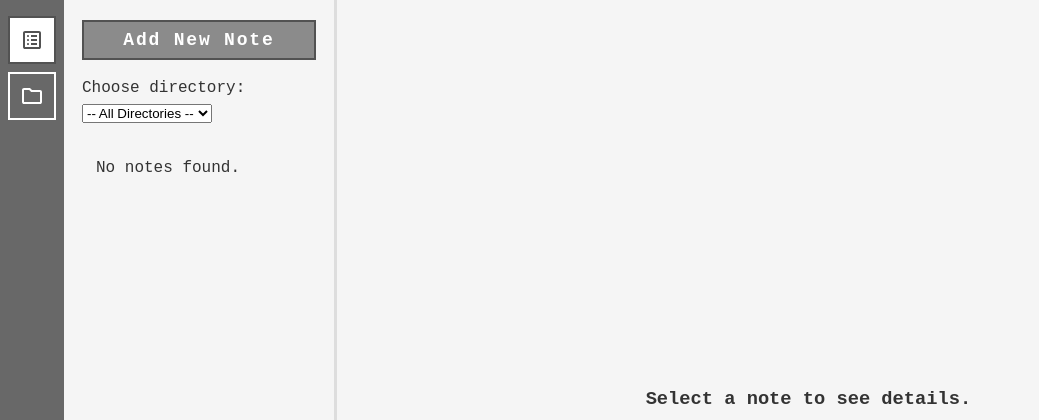
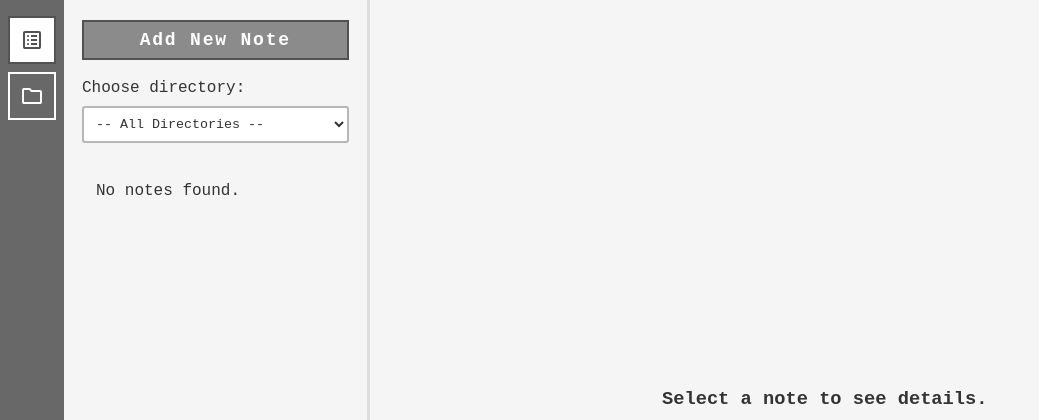
Before and after one commit to bartlomiej-aleksiejczyk/offline-capable-centralized-notes-app, a Django app: page /notes/ in a window 1280 px wide. Shown: the top 420 px of the page, without its empty margins (0-1039 px from the left). Run offline with Django 5.2, Linux system fonts and the light colour scheme; data that the repository does not hold is empty.

Commit message:
feat: add style for choose directory dropdown

```diff
--- a/common/static/css/common.css
+++ b/common/static/css/common.css
@@ -418,3 +418,24 @@
         border-color: var(--color-primary-lighter);
     }
 }
+
+.dropdown {
+    display: flex;
+}
+
+.dropdown-input {
+    flex-grow: 1;
+
+    &:focus {
+        outline: 1px dashed var(--color-primary-lighter);
+    }
+
+    font-family: inherit;
+    padding: 0.5rem;
+    border: 2px solid var(--color-secondary-darker);
+    border-radius: var(--border-radius-medium);
+    margin: 0.25rem auto 0.5rem;
+    justify-content: center;
+    background-color: var(--color-text-on-primary);
+    color: var(--color-text-primary);
+}
```
Also changed, not shown: 1 other file.
